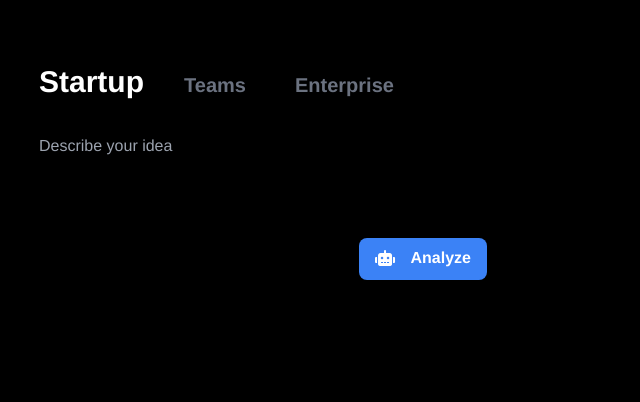
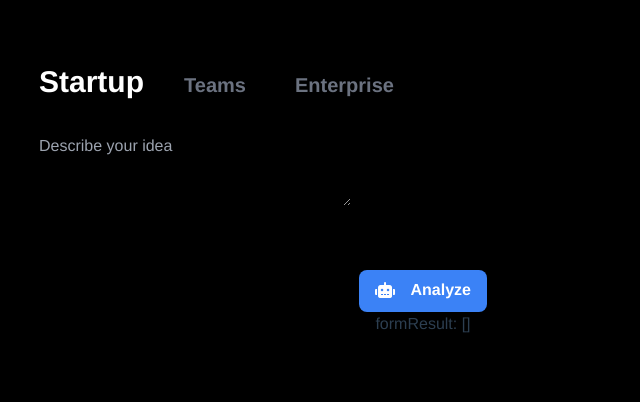
Before and after one commit to debisoft/nicole-ai, a website: page wwwroot/index.html in a window 1280 px wide. Shown: the top 402 px of the page, without its empty margins (217-857 px from the left). Drawn offline with nearby package versions, Linux system fonts and the light colour scheme.

Commit message:
add/submit function

```diff
--- a/wwwroot/index.html
+++ b/wwwroot/index.html
@@ -33,14 +33,29 @@ rel="stylesheet"
     <div class="content">
       <!-- startup content -->
       <div v-if="activeTab === 'Startup'">
-        <!-- input box -->
-        <div class="flex justify-left mt-4 ">
-          <input
-            type="text"
+        <form @submit.prevent="submitStartupForm">
+          <!-- input box -->
+          <div class="flex justify-left mt-4 ">
+            <textarea
+            v-model="formDataStartup.idea"
+            name="data"
+            rows="3"
+            cols="32"
             placeholder="Describe your idea"
-            class="bg-transparent border-none placeholder-gray-400 text-white"
-          />
-        </div>
+            class="bg-transparent border-none placeholder-gray-400 text-white"></textarea>
+          </div>
+
+          <!-- button -->
+          <div class="flex justify-center mt-16">
+            <button class="flex justify-between w-32 bg-blue-500 hover:bg-blue-700 text-white font-bold py-2 px-4 rounded-lg inline-flex items-center">
+              <i class="fas fa-robot"></i>
+              <span>Analyze</span>
+            </button>
+          </div>
+
+          <span>formResult: {{ formResultStartup }}</span>
+
+        </form>
       </div>
 
       <!-- teams content -->
@@ -171,15 +186,6 @@ rel="stylesheet"
       </div>
     </div>
 
-
-    <!-- button -->
-    <div class="flex justify-center mt-16">
-      <button class="flex justify-between w-32 bg-blue-500 hover:bg-blue-700 text-white font-bold py-2 px-4 rounded-lg inline-flex items-center">
-        <i class="fas fa-robot"></i>
-        <span>Analyze</span>
-      </button>
-    </div>
-
     <div class="mt-32 flex justify-center mt-24">
       <img alt="Vue logo" src="/images/nicole_ai.png">
     </div>
@@ -198,11 +204,39 @@ rel="stylesheet"
         { name: 'Enterprise'}
       ]
       const activeTab = ref('Startup')
+      // form of startup
+      const formDataStartup = ref({
+        idea: ""
+      })
+      let formResultStartup = ref([])
+      const submitStartupForm = async () => {
+        try {
+            const response = await fetch('https://debisoft-magic.hf.space/api/predict', {
+            method: 'POST',
+            headers: {
+              'Content-Type': 'application/json'
+            },
+            body: JSON.stringify({ data: [formDataStartup.value.idea] })
+          });
+
+          if(!response.ok) {
+            throw new Error(`HTTP error. Wait for a minute and please try again`);
+          }
+
+          responseData            = await response.json()
+          formResultStartup.value = JSON.parse(responseData.data)
+        } catch (error) {
+          alert(error)
+        }
+      }
 
       return {
         message,
         tabs,
-        activeTab
+        activeTab,
+        formDataStartup,
+        formResultStartup,
+        submitStartupForm
       }
     }
   }).mount('#app')
```
Also changed, not shown: app.js (+4 -4 lines).
